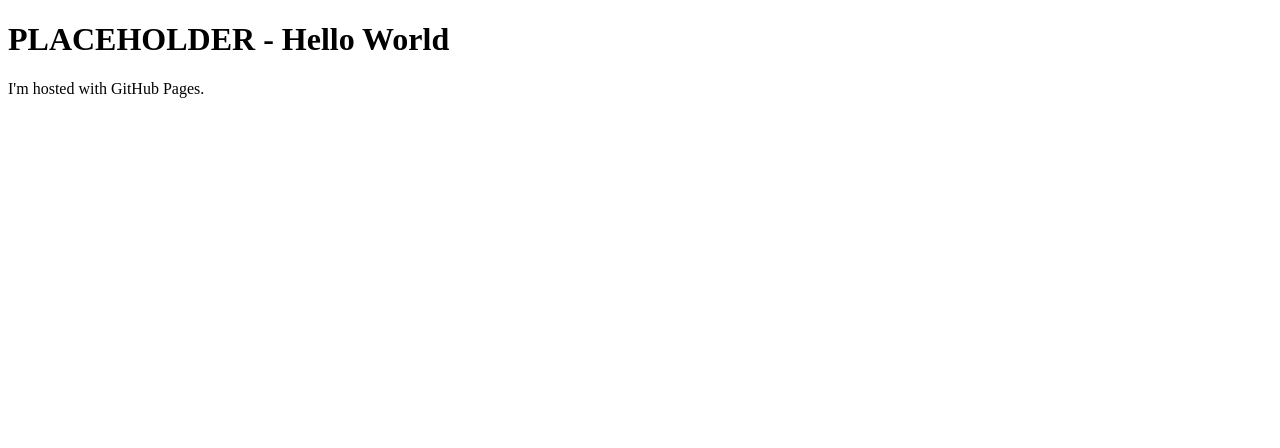
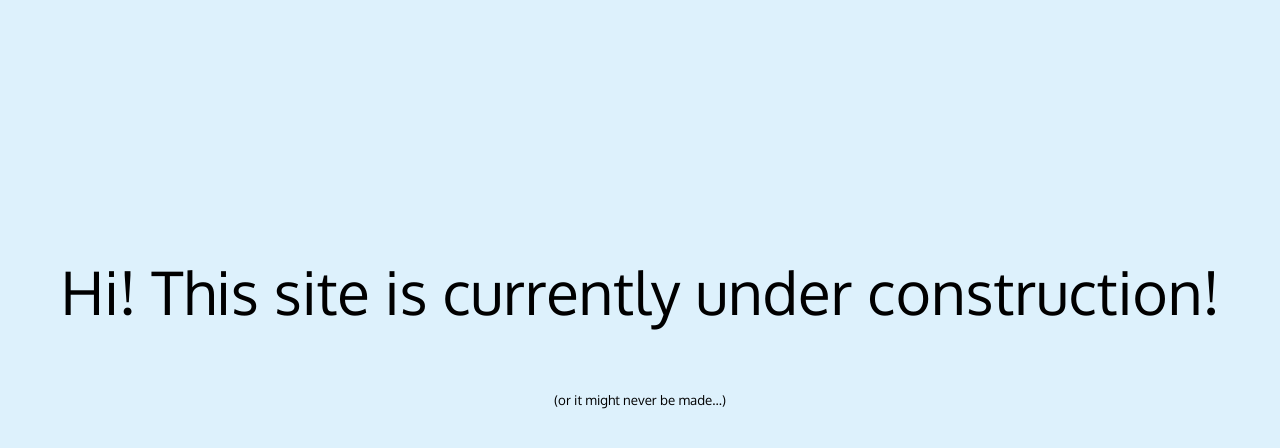
Before and after one commit to IrshadAM/IrshadAM.github.io, a plain HTML site: page index.html in a window 1280 px wide. Drawn offline with Linux system fonts and the light colour scheme.

Commit message:
under construction page

```diff
--- a/index.html
+++ b/index.html
@@ -1,7 +1,15 @@
 <!DOCTYPE html>
 <html>
+<head>
+  <!--<link href="//maxcdn.bootstrapcdn.com/bootstrap/3.3.0/css/bootstrap.min.css" rel="stylesheet">-->
+  <link href='http://fonts.googleapis.com/css?family=Oxygen' rel='stylesheet' type='text/css'>
+  <link href="style.css" rel="stylesheet"></link>
+  <title>WolfCorp</title>
+</head>
 <body>
-<h1>PLACEHOLDER - Hello World</h1>
-<p>I'm hosted with GitHub Pages.</p>
+<div class="construction">
+  <p>Hi! This site is currently under construction!</p>
+  <small>(or it might never be made...)</small>
+</div>
 </body>
 </html>
--- /dev/null
+++ b/style.css
@@ -0,0 +1,13 @@
+body{
+  background-color: #ddf1fc;
+}
+
+.construction{
+  margin-top: 20%;
+  text-align: center;
+  font-family: 'Oxygen', sans-serif;
+}
+
+.construction p{
+  font-size: 375%;
+}
```
